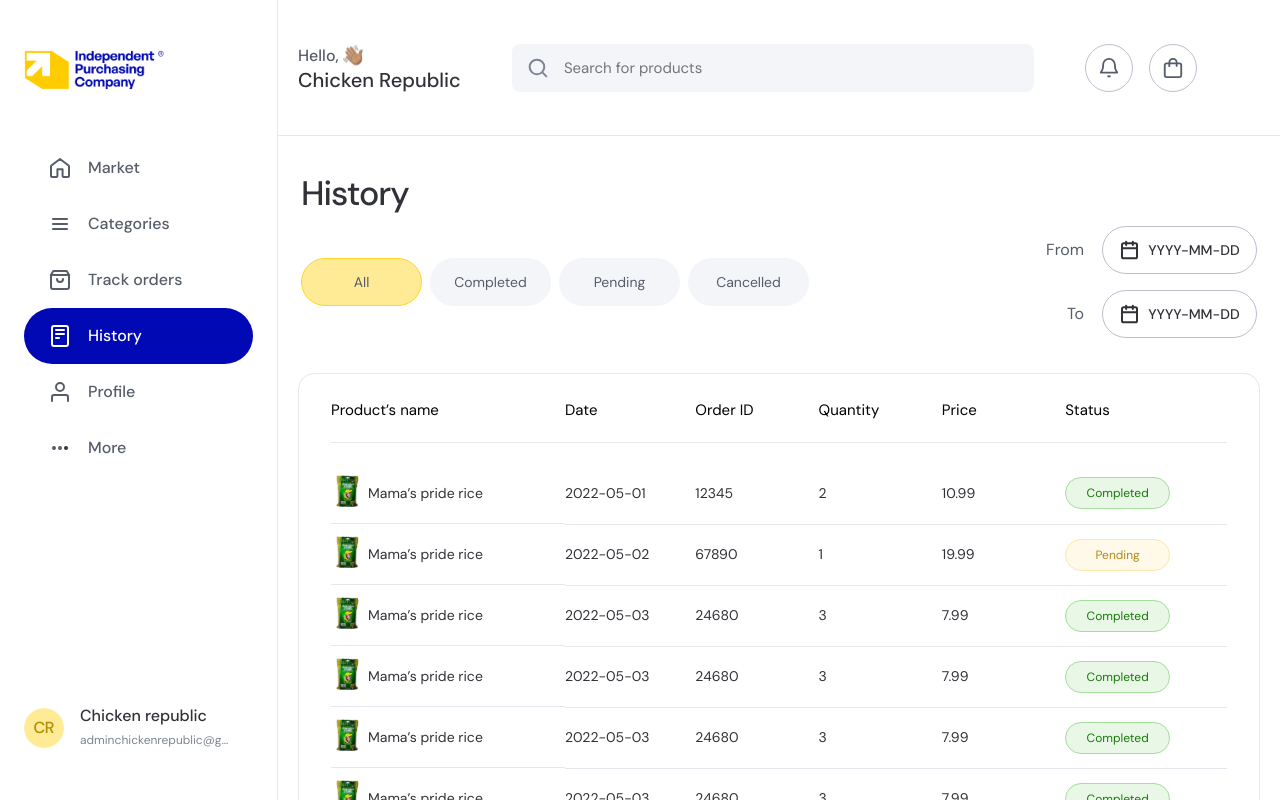
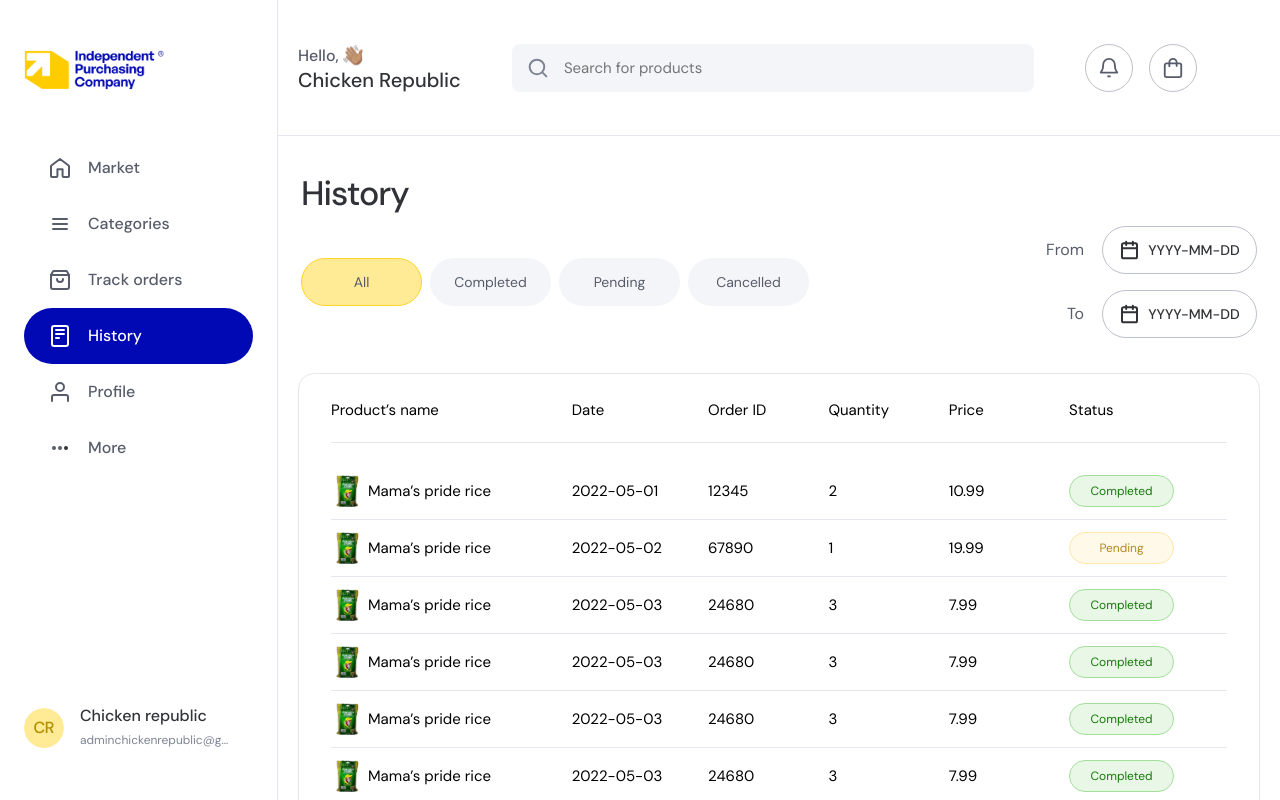
Before and after one commit to kaiser54/ipc-product-main, a Nuxt app: page /dashboard/history in a window 1280 px wide. Built offline with nearby package versions, Linux system fonts and the light colour scheme.

Commit message:
some random check

```diff
--- a/components/HistoryComponent.vue
+++ b/components/HistoryComponent.vue
@@ -4,11 +4,7 @@
       <table>
         <thead>
           <tr>
-            <th
-              class="sticky-header"
-              v-for="header in tableHeaders"
-              :key="header"
-            >
+            <th class="sticky-header" v-for="header in tableHeaders" :key="header">
               {{ header }}
             </th>
           </tr>
@@ -16,44 +12,26 @@
         <tbody>
           <tr v-for="item in tableData" :key="item.id" @click="toHistoryDetails">
             <td style="display: flex; align-items: center; gap: 5px">
-              <nuxt-link :to="`/dashboard/track orders/${item.name}`">
-                <div class="img">
-                  <img src="@/assets/images/p1.png" alt="" />
-                </div>
-                {{ item.name }}
-              </nuxt-link>
+              <div class="img">
+                <img src="@/assets/images/p1.png" alt="" />
+              </div>
+              {{ item.name }}
             </td>
             <td>
-              <nuxt-link :to="`/dashboard/track orders/${item.name}`">
-                {{ item.date }}
-              </nuxt-link>
+              {{ item.date }}
             </td>
             <td>
-              <nuxt-link :to="`/dashboard/track orders/${item.name}`">{{
-                item.orderId
-              }}</nuxt-link>
+              {{ item.orderId }}
             </td>
             <td>
-              <nuxt-link :to="`/dashboard/track orders/${item.name}`">{{
-                item.quantity
-              }}</nuxt-link>
+              {{ item.quantity }}
             </td>
             <td>
-              <nuxt-link :to="`/dashboard/track orders/${item.name}`">{{
-                item.price
-              }}</nuxt-link>
+              {{ item.price }}
             </td>
             <td>
-              <nuxt-link :to="`/dashboard/track orders/${item.name}`">
-                <span
-                  v-if="item.status === 'Pending'"
-                  :class="['tag', 'pending']"
-                  >{{ item.status }}</span
-                >
-                <span v-else :class="['tag', 'verified']">{{
-                  item.status
-                }}</span>
-              </nuxt-link>
+              <span v-if="item.status === 'Pending'" :class="['tag', 'pending']">{{ item.status }}</span>
+              <span v-else :class="['tag', 'verified']">{{ item.status }}</span>
             </td>
           </tr>
         </tbody>
@@ -86,10 +64,10 @@ export default {
   },
   methods: {
     toHistoryDetails(value) {
-      const baseURL = "/dashboard/track orders/"
+      const baseURL = "/dashboard/track orders/";
       // this.$router.push(baseURL + value)
-    }
-  }
+    },
+  },
 };
 </script>
 
@@ -112,7 +90,7 @@ tbody tr:first-child td {
   border-bottom: 1px solid var(--grey-grey5);
 }
 
-tbody tr td a{
+tbody tr td a {
   font-weight: 400;
   font-size: 14px;
   line-height: 21px;
@@ -139,11 +117,12 @@ td {
   text-align: start;
   border-bottom: 1px solid var(--grey-grey5);
 }
-td a {
-  display: flex;
-  align-items: center;
-  gap: 5px;
+
+tr:hover {
+  background-color: rgba(239, 239, 239, 0.729);
+  cursor: pointer;
 }
+
 .history-content {
   display: flex;
   flex-direction: column;
@@ -167,7 +146,7 @@ span.tag {
 
 .img {
   width: 32px;
-  height: 36px;
+  height: auto;
 }
 
 .sticky-header {
@@ -176,11 +155,13 @@ span.tag {
   background: var(--white);
   z-index: 2;
 }
+
 @media (max-width: 1300px) {
   .sticky-header {
     top: 192px;
   }
 }
+
 @media (max-width: 1040px) {
   .sticky-header {
     top: 213px;
--- a/components/orderProduct.vue
+++ b/components/orderProduct.vue
@@ -51,7 +51,7 @@ a {
   align-items: flex-start;
   padding: 0px;
   gap: 16px;
-  max-width: 784px;
+  /* max-width: 784px; */
   width: 100%;
 }
 
--- a/components/productcard.vue
+++ b/components/productcard.vue
@@ -185,6 +185,7 @@ a {
   position: absolute;
   top: 0;
   right: 0;
+
   display: flex;
   flex-direction: row;
   justify-content: center;
@@ -206,7 +207,7 @@ a {
 }
 
 .image-container {
-  width: 149px;
+  width: 139px;
   /* Set the desired width */
   height: 149px;
   /* Set the desired height */
@@ -223,6 +224,7 @@ a {
   /* Maintain the image's aspect ratio */
   object-fit: contain;
   /* Clip the image to fit within the container */
+  margin-inline: auto;
 }
 
 .productcard-details {
@@ -322,6 +324,9 @@ button p {
 }
 
 @media (max-width: 950px) {
+  .image-container {
+    height: 118px;
+  }
   .product-card {
     width: 167px;
     height: 287px;
@@ -339,7 +344,7 @@ button p {
   }
 
   .productcard-name p {
-    white-space: nowrap;
+    /* white-space: nowrap; */
     overflow: hidden;
     text-overflow: ellipsis;
     max-width: 140px;
--- a/pages/dashboard/track orders/_trackOrder.vue
+++ b/pages/dashboard/track orders/_trackOrder.vue
@@ -8,8 +8,8 @@
     </div>
     <div class="product-transaction">
       <div class="product-description">
-        <orderProduct :showSvg="false" />
-        <div class="user-info">
+        <orderProduct :showSvg="false" class="child"/>
+        <div class="user-info child">
           <div class="client-user-name bdr">
             <div class="client-frame">
               <span>Full name</span><span class="bold">Agboola Temitope</span>
@@ -101,6 +101,14 @@ export default {
   width: 100%;
 }
 
+.child:nth-child(1) {
+  flex: 65;
+}
+
+.child:nth-child(2) {
+  flex: 35;
+}
+
 .user-info {
   display: flex;
   flex-direction: column;
@@ -108,7 +116,7 @@ export default {
   padding: 0px;
   gap: 16px;
   padding-bottom: 60px;
-  max-width: 356px;
+  /* max-width: 356px; */
   width: 100%;
 }
 
@@ -166,6 +174,14 @@ export default {
 
   letter-spacing: -0.5px;
 }
+@media (max-width: 1030px) {
+.child:nth-child(1) {
+  flex: 100;
+}
+.child:nth-child(2) {
+  display: none;
+}
+}
 </style>
 
 
--- a/store/index.js
+++ b/store/index.js
@@ -24,7 +24,7 @@ export const mutations = {
       if (product.quantity > 1) {
         product.quantity--;
       } else {
-        state.cart = state.cart.filter((p) => p.id !== productId);
+        // state.cart = state.cart.filter((p) => p.id !== productId);
       }
     }
   },
```
